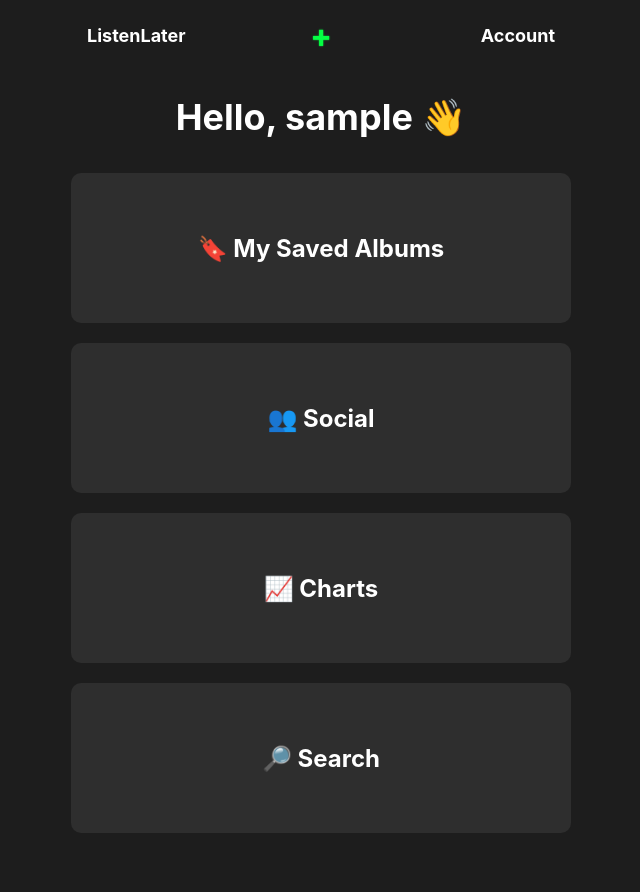
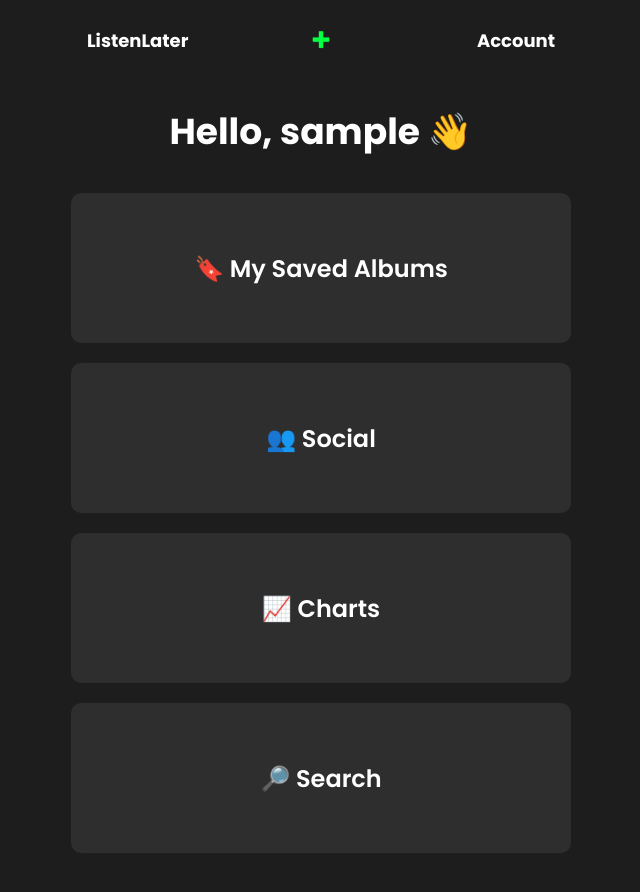
Before and after one commit to mmaljevac/ListenLater, a React (Create React App) app in the folder listenlater-front/: page / in a window 1280 px wide. Shown: the top 892 px of the page, without its empty margins (319-959 px from the left). Built offline with nearby package versions, Linux system fonts and the light colour scheme; no server answers; sample sign-in values are in the browser's storage.

Commit message:
New font, deactivate account fix

```diff
--- a/listenlater-front/public/index.html
+++ b/listenlater-front/public/index.html
@@ -9,34 +9,10 @@
       name="description"
       content="Web site created using create-react-app"
     />
-    <!--
-      manifest.json provides metadata used when your web app is installed on a
-      user's mobile device or desktop. See https://developers.google.com/web/fundamentals/web-app-manifest/
-    -->
-    <link rel="manifest" href="%PUBLIC_URL%/manifest.json" />
-    <!--
-      Notice the use of %PUBLIC_URL% in the tags above.
-      It will be replaced with the URL of the `public` folder during the build.
-      Only files inside the `public` folder can be referenced from the HTML.
-
-      Unlike "/favicon.ico" or "favicon.ico", "%PUBLIC_URL%/favicon.ico" will
-      work correctly both with client-side routing and a non-root public URL.
-      Learn how to configure a non-root public URL by running `npm run build`.
-    -->
-    <title>React App</title>
+    <title>ListenLater</title>
   </head>
   <body>
     <noscript>You need to enable JavaScript to run this app.</noscript>
     <div id="root"></div>
-    <!--
-      This HTML file is a template.
-      If you open it directly in the browser, you will see an empty page.
-
-      You can add webfonts, meta tags, or analytics to this file.
-      The build step will place the bundled scripts into the <body> tag.
-
-      To begin the development, run `npm start` or `yarn start`.
-      To create a production bundle, use `npm run build` or `yarn build`.
-    -->
   </body>
 </html>
--- a/listenlater-front/src/components/Account.js
+++ b/listenlater-front/src/components/Account.js
@@ -52,14 +52,12 @@ const Account = () => {
         }),
       })
         .then((response) => {
-          console.log(response);
           if (!response.ok) {
             throw new Error(`HTTP error! Status: ${response.status}`);
           }
           return response.json();
         })
         .then((data) => {
-          console.log(data);
           if (data) {
             alert("Password changed!");
           }
@@ -75,8 +73,8 @@ const Account = () => {
     }
   };
 
-  const deleteUser = async () => {
-    await fetch(`http://localhost:8080/users/updateUserRole/${curUser.id}`, {
+  const deactivateUser = async () => {
+    await fetch(`http://localhost:8080/users/updateUserStatus/DEACTIVATED/${curUser.id}`, {
       method: "PATCH",
     })
       .then((response) => {
@@ -86,7 +84,7 @@ const Account = () => {
         return response.json();
       })
       .then((data) => {
-        alert("Account deleted!");
+        alert("Account deactivated!");
         handleLogout();
       })
       .catch((error) => {
@@ -137,7 +135,7 @@ const Account = () => {
       </form>
       {message && <p style={{ color: "#1ee21e" }}>{message}</p>}
       <h2>Delete account</h2>
-      <button style={{ backgroundColor: "red" }} onClick={deleteUser}>
+      <button style={{ backgroundColor: "red" }} onClick={deactivateUser}>
         Deactivate
       </button>
     </div>
--- a/listenlater-front/src/components/Admin.js
+++ b/listenlater-front/src/components/Admin.js
@@ -7,19 +7,11 @@ const Admin = () => {
 
   const [users, setUsers] = useState([]);
 
-  useEffect(() => {
-    if (!(curUser && curUser.role === "ADMIN")) {
-      return <Navigate to={{ pathname: "/" }} />;
-    }
-    fetchUsers();
-  }, [curUser]);
-
   const fetchUsers = async () => {
     await fetch(`http://localhost:8080/users`, {
       method: "GET",
     })
       .then((response) => {
-        console.log(response);
         if (!response.ok) {
           throw new Error(`HTTP error! Status: ${response.status}`);
         }
@@ -80,8 +72,11 @@ const Admin = () => {
   };
 
   useEffect(() => {
+    if (!(curUser && curUser.role === "ADMIN")) {
+      return <Navigate to={{ pathname: "/" }} />;
+    }
     fetchUsers();
-  }, []);
+  }, [curUser]);
 
   return (
     <>
@@ -93,6 +88,7 @@ const Admin = () => {
               <tr>
                 <th>ID</th>
                 <th>Username</th>
+                <th>Status</th>
                 <th>Role</th>
                 <th>Action</th>
               </tr>
@@ -102,6 +98,7 @@ const Admin = () => {
                 <tr key={user.id}>
                   <td>{user.id}</td>
                   <td>{user.username}</td>
+                  <td>{user.status}</td>
                   <td>
                     <Link onClick={() => updatePermission(user)}>
                       {user.role}
--- a/listenlater-front/src/components/AlbumInfo.js
+++ b/listenlater-front/src/components/AlbumInfo.js
@@ -95,8 +95,6 @@ const Album = () => {
       const payload = await response.json();
       if (response.ok) {
         setFriends(payload.data);
-        console.log("friends");
-        console.log(payload);
       } else if (response.status === 404) {
         console.log(response);
       }
--- a/listenlater-front/src/components/ArtistInfo.js
+++ b/listenlater-front/src/components/ArtistInfo.js
@@ -64,7 +64,6 @@ const ArtistInfo = () => {
 
       for (let i = 0; i < data.relations.length; i++) {
         if (data.relations[i].type === "image") {
-          console.log("IMAGE");
           let image_url = data.relations[i].url.resource;
           if (
             image_url.startsWith("https://commons.wikimedia.org/wiki/File:")
@@ -174,7 +173,7 @@ const ArtistInfo = () => {
           {topTracks && (
             <div>
               {topTracks?.map((track, index) => (
-                <div className="fly-up">
+                <div key={index} className="fly-up">
                   <Track
                     key={index}
                     index={index}
--- a/listenlater-front/src/components/Charts.js
+++ b/listenlater-front/src/components/Charts.js
@@ -13,7 +13,6 @@ const Charts = () => {
       );
       const data = await response.json();
       setTracks(data.tracks.track);
-      console.log(data.tracks.track);
     } catch (error) {
       console.error("Error fetching data:", error);
     }
@@ -24,7 +23,6 @@ const Charts = () => {
       );
       const data = await response.json();
       setArtists(data.artists.artist);
-      console.log(data.artists.artist);
     } catch (error) {
       console.error("Error fetching data:", error);
     }
@@ -42,6 +40,7 @@ const Charts = () => {
         {tracks &&
           tracks.map((track, index) => (
             <div
+              key={index}
               className="fly-up"
               style={{
                 display: "flex",
@@ -74,7 +73,7 @@ const Charts = () => {
           ))}
       </div>
 
-      <h2 style={{ margin: '30px 0' }}>🎤 Artists</h2>
+      <h2 style={{ margin: "30px 0" }}>🎤 Artists</h2>
       {artists && (
         <div
           style={{
@@ -111,7 +110,6 @@ const Charts = () => {
           ))}
         </div>
       )}
-
     </div>
   );
 };
--- a/listenlater-front/src/components/Search.js
+++ b/listenlater-front/src/components/Search.js
@@ -37,7 +37,6 @@ const Search = () => {
           setAlbumResults(data.results.albummatches.album);
         else if (entity === "artist")
           setArtistResults(data.results.artistmatches.artist);
-        console.log(data)
       } catch (error) {
         console.error("Error fetching data:", error);
       }
--- a/listenlater-front/src/components/Social.js
+++ b/listenlater-front/src/components/Social.js
@@ -19,8 +19,6 @@ const Social = () => {
       const payload = await response.json();
       if (response.ok) {
         setInvites(payload.data);
-        console.log("invites");
-        console.log(payload);
       } else if (response.status === 404) {
         console.log(response);
       }
@@ -40,9 +38,6 @@ const Social = () => {
       const payload = await response.json();
       if (response.ok) {
         setFriends(payload.data);
-        console.log("friends");
-        console.log(curUser.username);
-        console.log(payload);
       } else if (response.status === 404) {
         console.log(response);
       }
@@ -81,9 +76,7 @@ const Social = () => {
         }
       );
       const payload = await response.json();
-      if (response.ok) {
-        console.log(payload.success);
-      } else if (response.status === 404) {
+      if (response.status === 404) {
         console.log(response);
       }
     } catch (error) {
--- a/listenlater-front/src/components/UserProfile.js
+++ b/listenlater-front/src/components/UserProfile.js
@@ -43,11 +43,7 @@ const UserProfile = () => {
           }
         );
         const payload = await response.json();
-        if (response.ok) {
-          if (payload.success === true) {
-            console.log(payload.success);
-          }
-        } else if (response.status === 404) {
+        if (response.status === 404) {
           console.log(response);
         }
       } catch (error) {
@@ -62,11 +58,7 @@ const UserProfile = () => {
           }
         );
         const payload = await response.json();
-        if (response.ok) {
-          if (payload.success === true) {
-            console.log(payload.success);
-          }
-        } else if (response.status === 404) {
+        if (response.status === 404) {
           console.log(response);
         }
       } catch (error) {
@@ -113,7 +105,7 @@ const UserProfile = () => {
         fetchAlbums();
         return payload;
       } else if (response.status === 404) {
-        console.log(response.message);
+        console.log(response);
       }
     } catch (error) {
       throw new Error(`Fetch error: ${error}`);
--- a/listenlater-front/src/styles/index.css
+++ b/listenlater-front/src/styles/index.css
@@ -1,7 +1,8 @@
 @charset "UTF-8";
+@import url("https://fonts.googleapis.com/css2?family=Poppins:ital,wght@0,100;0,200;0,300;0,400;0,500;0,600;0,700;0,800;0,900;1,100;1,200;1,300;1,400;1,500;1,600;1,700;1,800;1,900&display=swap");
 body {
   margin: 0;
-  font-family: -apple-system, BlinkMacSystemFont, "Segoe UI", "Roboto", "Oxygen", "Ubuntu", "Cantarell", "Fira Sans", "Droid Sans", "Helvetica Neue", sans-serif;
+  font-family: "Poppins", sans-serif;
   font-size: large;
   background-color: #1d1d1d;
   color: white;
@@ -31,7 +32,7 @@ header {
   padding: 1rem;
   text-align: center;
   font-size: 2rem;
-  font-weight: 700;
+  font-weight: 600;
   color: #04ff43;
   transition: text-shadow 0.5s ease, scale 0.1s ease;
   animation: glow 3s infinite;
@@ -258,6 +259,7 @@ tbody tr:hover {
 .link-box h2 {
   margin: 0;
   font-size: 24px;
+  font-weight: 600;
 }
 
 .admin-link {
@@ -326,7 +328,7 @@ tbody tr:hover {
   align-items: center;
   justify-content: center;
   font-size: 50px;
-  font-weight: 600;
+  font-weight: 500;
   color: #1d1d1d;
   flex-shrink: 0;
   box-shadow: 0 0 10px #04ff43;
--- a/listenlater-front/src/styles/index.scss
+++ b/listenlater-front/src/styles/index.scss
@@ -7,11 +7,11 @@ $gray: #2b2b2b;
 $notification: rgb(75, 68, 38);
 $notificationHover: rgb(87, 80, 45);
 
+@import url('https://fonts.googleapis.com/css2?family=Poppins:ital,wght@0,100;0,200;0,300;0,400;0,500;0,600;0,700;0,800;0,900;1,100;1,200;1,300;1,400;1,500;1,600;1,700;1,800;1,900&display=swap');
+
 body {
   margin: 0;
-  font-family: -apple-system, BlinkMacSystemFont, "Segoe UI", "Roboto", "Oxygen",
-    "Ubuntu", "Cantarell", "Fira Sans", "Droid Sans", "Helvetica Neue",
-    sans-serif;
+  font-family: "Poppins", sans-serif;
   font-size: large;
   background-color: $background;
   color: white;
@@ -41,7 +41,7 @@ header {
   padding: 1rem;
   text-align: center;
   font-size: 2rem;
-  font-weight: 700;
+  font-weight: 600;
   color: $bright-green;
   transition: text-shadow 0.5s ease, scale 0.1s ease;
   animation: glow 3s infinite;
@@ -265,6 +265,7 @@ tbody tr:hover {
 .link-box h2 {
   margin: 0;
   font-size: 24px;
+  font-weight: 600;
 }
 
 .admin-link {
@@ -335,7 +336,7 @@ tbody tr:hover {
   align-items: center;
   justify-content: center;
   font-size: 50px;
-  font-weight: 600;
+  font-weight: 500;
   color: $background;
   flex-shrink: 0;
   box-shadow: 0 0 10px $bright-green;
```
Also changed, not shown: 2 other files (tests, documents, lock files or other folders).
